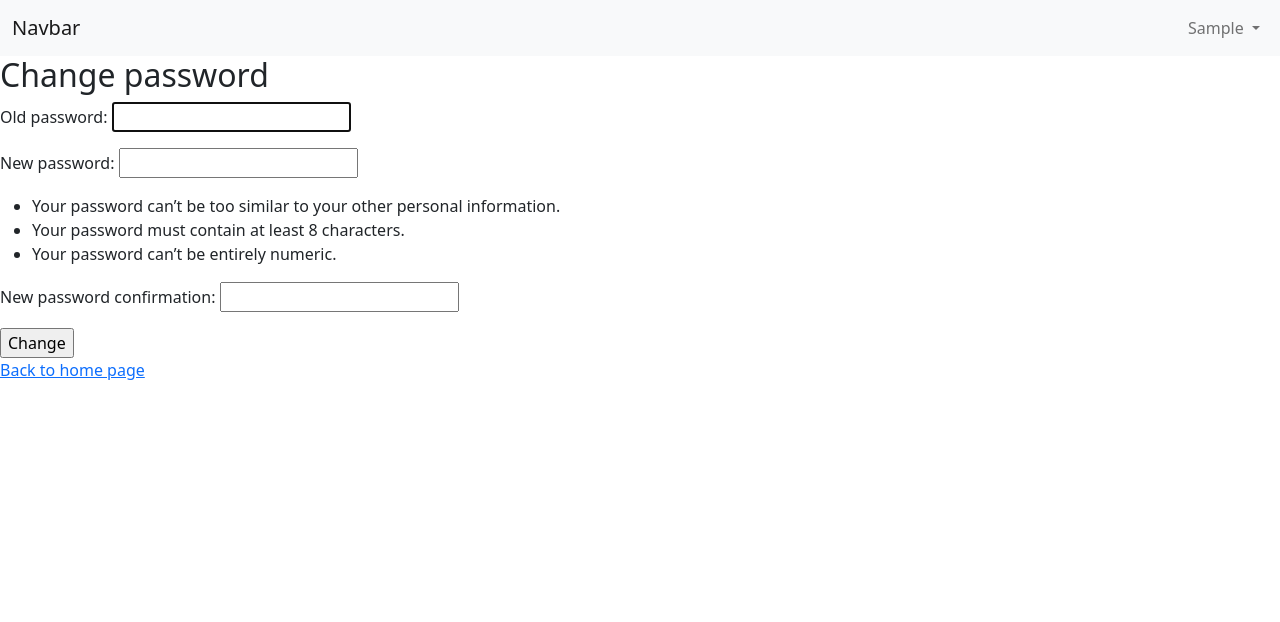
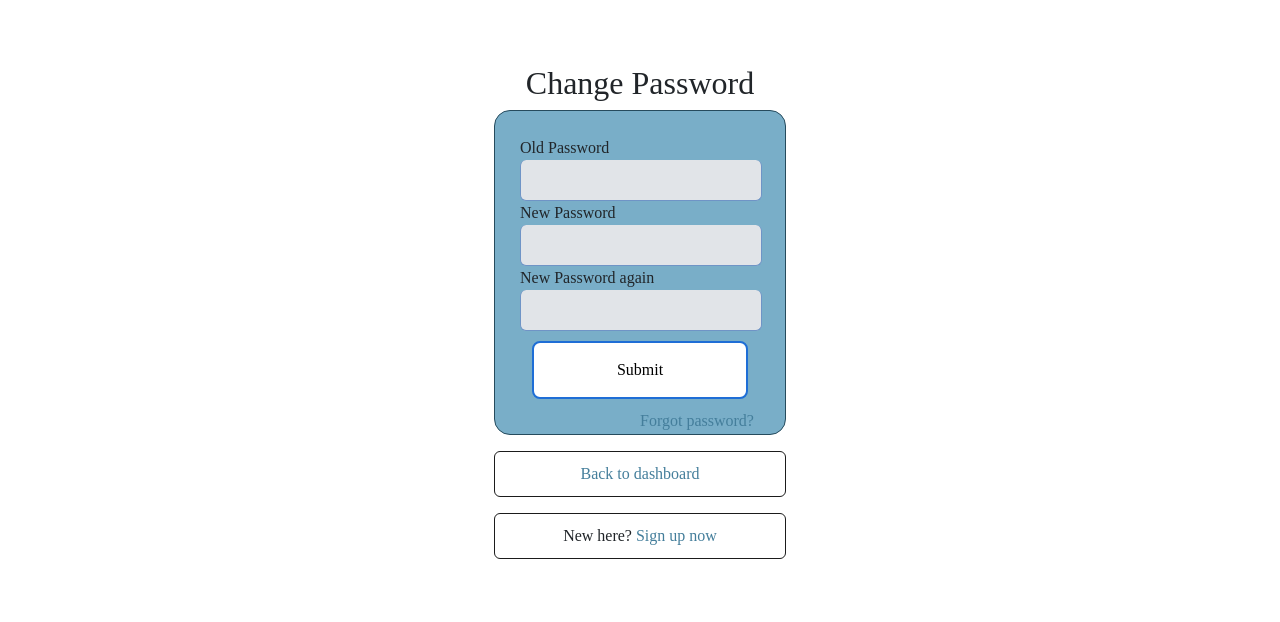
Before and after one commit to Ceres445/Team-10-Python-Project, a Django app: a page that uses SchoolApp/home/templates/base.html in a window 1280 px wide. Shown: the top 622 px of the page. Run offline with Django 3.2, Linux system fonts and the light colour scheme; the visitor is signed in with stand-in values (Sample User, id 1).

Commit message:
completed templates

```diff
--- a/SchoolApp/home/static/home/style.css
+++ b/SchoolApp/home/static/home/style.css
@@ -4,3 +4,27 @@
 .collapse {
 	display: flex;
 }
+body {
+	font-family: "Roboto Mono", serif;
+}
+a {
+	color: #447e9b;
+	text-decoration: none;
+}
+.submit:hover {
+	background-color: #1e6ed6;
+	color: white;
+	box-shadow: 0 12px 16px 0 rgba(0, 0, 0, 0.24),
+		0 17px 0 0 rgba(0, 0, 0, 0.19);
+}
+.submit {
+	background-color: white;
+	width: 90%;
+	color: black;
+	padding: 15px;
+	margin: 10px 0;
+	border-radius: 8px;
+	cursor: pointer;
+	transition-duration: 0.4s;
+	border: 2px solid #1e6ed6;
+}
--- a/SchoolApp/home/static/registration/login.css
+++ b/SchoolApp/home/static/registration/login.css
@@ -1,5 +1,7 @@
-body {
-	font-family: Roboto, sans-serif;
+*{
+	box-sizing: border-box;
+}
+body{
 	background-color: white;
 	/*rgb(13, 17, 23);*/
 	text-align: center;
@@ -9,12 +11,6 @@ body {
     --mode: dark;
 
 }
-
-body{
-  font-family: Roboto, Helvetica, sans-serif;
-  background-color: white;
-  text-align: center;
-}
 .redirect {
 	margin-top: 16px;
 	border: #1b1b1b 1px solid;
@@ -22,20 +18,9 @@ body{
 	padding: 10px;
 }
 .form-container {
-	width: 340px;
+	width: 420px;
 	padding: 5%;
 	margin: 0 auto 10px;
-}
-.submit {
-	background-color: white;
-	width: 90%;
-	color: black;
-	padding: 15px;
-	margin: 10px 0;
-	border-radius: 8px;
-	cursor: pointer;
-	transition-duration: 0.4s;
-	border: 2px solid #1e6ed6;
 }
 .input-label {
 	text-align: left;
@@ -43,25 +28,15 @@ body{
 input[type='text'],
 input[type='password'],
 input[type='email'] {
-	width: 400px;
-	max-width: 90%;
-	margin: 8px 0;
-	padding: 12px 20px;
+	max-width: 100%;
+	padding: 8px 20px;
 	display: inline-block;
-	box-sizing: border-box;
-	text-align: center;
 	background-color: rgb(225, 228, 232);
 	border: 1px solid #6f94c6;
 	border-top: 0;
 	border-radius: 6px;
 }
 
-.submit:hover {
-	background-color: #1e6ed6;
-	color: white;
-	box-shadow: 0 12px 16px 0 rgba(0, 0, 0, 0.24),
-		0 17px 0 0 rgba(0, 0, 0, 0.19);
-}
 .container {
 	border: #264b5d 1px solid;
 	padding: 25px;
@@ -88,10 +63,6 @@ input[type='email'] {
 	border-color: rgb(255, 123, 114);
 	border-style: solid;
 }
-a {
-	color: #447e9b;
-	text-decoration: none;
-}
 .forgot-link {
 	position: absolute !important;
 }
--- a/SchoolApp/home/templates/base.html
+++ b/SchoolApp/home/templates/base.html
@@ -4,7 +4,7 @@
 	<head>
 		<meta charset="UTF-8" />
 		<meta http-equiv="X-UA-Compatible" content="IE=edge" />
-		<meta name="viewport" content="width=device-width, initial-scale=1.0" />
+		<meta name="viewport" content="width=device-width, initial-scale=1.0"/>
 		<title>{% block title %} School Portal{% endblock %}</title>
 		<link
 			href="https://cdn.jsdelivr.net/npm/bootstrap@5.0.1/dist/css/bootstrap.min.css"
@@ -69,8 +69,8 @@
 								<li>
 									<a
 										class="dropdown-item"
-										href="{% url 'password_reset' %}"
-										>Reset Password</a
+										href="{% url 'password_change' %}"
+										>Change Password</a
 									>
 								</li>
 								<li><hr class="dropdown-divider" /></li>
--- a/SchoolApp/home/templates/registration/password_change_form.html
+++ b/SchoolApp/home/templates/registration/password_change_form.html
@@ -1,10 +1,57 @@
-{% extends 'base.html' %} {% block content %}
-<h2>Change password</h2>
-
-<form method="post">
-	{% csrf_token %} {{ form.as_p }}
-	<input type="submit" value="Change" />
-</form>
-
-<a href="{% url 'index' %}">Back to home page</a>
+{% extends 'registration/registration_base.html' %}
+{% block form_title %} Change Password {% endblock %}
+{% block form %}
+<div class="container">
+    <div class="input-label">
+        <label for="{{ form.old_password.id_for_label }}"
+            >Old Password
+        </label>
+        {{ form.old_password.errors }}
+    </div>
+    <label>
+        <input
+            type="password"
+            name="{{ form.old_password.name }}"
+            id=" {{ form.old_password.id_for_label }}"
+            autocomplete="current-password"
+            required
+        />
+    </label>
+    <div class="input-label">
+        <label for="{{ form.new_password1.id_for_label }}"
+            >New Password
+        </label>
+         {{ form.new_password1.errors }}
+    </div>
+    <label>
+        <input
+            type="password"
+            name="{{ form.new_password1.name }}"
+            id=" {{ form.new_password1.id_for_label }}"
+            required
+        />
+    </label>
+    <div class="input-label">
+        <label for="{{ form.new_password2.id_for_label }}"
+            >New Password again
+        </label>
+         {{ form.new_password2.errors }}
+    </div>
+    <label>
+        <input
+            type="password"
+            name="{{ form.new_password2.name }}"
+            id=" {{ form.new_password2.id_for_label }}"
+            required
+        />
+    </label>
+    <br />
+    <input class="submit" type="submit" name="Change Password " /><br />
+    <a
+        class="forgot-link"
+        tabindex="0"
+        href="{% url 'password_reset' %}"
+        >Forgot password?
+    </a>
+</div>
 {% endblock %}
--- a/SchoolApp/home/templates/registration/password_reset_done.html
+++ b/SchoolApp/home/templates/registration/password_reset_done.html
@@ -1,5 +1,5 @@
 {% extends 'base.html' %} {% block content %}
 <h2>Password reset done</h2>
-
+<p> Please check mail for an email from us, containing the details</p>
 <a href="{% url 'login' %}">Back to login</a>
 {% endblock %}
--- /dev/null
+++ b/SchoolApp/home/templates/registration/registration_base.html
@@ -0,0 +1,36 @@
+{% extends 'base.html' %}
+{% load static %}
+{% block extra_head %}
+<link
+	rel="stylesheet"
+	type="text/css"
+	href=" {% static 'registration/login.css' %}"
+/>
+{% endblock %} {% block navbar %} {% endblock %}
+{% block content %}
+<div class="form-container">
+    <div style="text-align: center"><h2>{% block form_title %}{% endblock %}</h2></div>
+
+{% if form.non_field_errors %}
+    {% if form.non_field_errors|length > 1 %}
+        <ul class="errorlist">
+            {% for error in form.non_field_errors %}
+               <li class="error">{{ error|escape }}</li>
+            {% endfor %}
+        </ul>
+
+    {% else %}
+        <div class="errorlist">
+            <p class="error">{{ form.non_field_errors.0 }}</p>
+        </div>
+    {% endif %}
+{% endif %}
+    <form method="post">{% csrf_token %} {% block form %}{% endblock %}</form>
+    <div class="redirect">
+        <a href="{% url 'home_page' %}">Back to dashboard</a>
+    </div>
+    <div class="redirect">
+        New here? <a href="{% url 'register' %}">Sign up now</a>
+    </div>
+</div>
+{% endblock %}
--- a/SchoolApp/home/views.py
+++ b/SchoolApp/home/views.py
@@ -14,7 +14,7 @@ def index(request):
 def register(request):
     if request.method == "GET":
         return render(
-            request, "home/register.html",
+            request, "registration/register.html",
             {"form": CustomUserCreationForm}
         )
     elif request.method == "POST":
@@ -26,6 +26,6 @@ def register(request):
         else:
             # form is invalid, return error
             return render(
-                request, "home/register.html",
+                request, "registration/register.html",
                 {"form": form}
             )
```
Also changed, not shown: SchoolApp/home/templates/home/register.html (deleted, +0 -91 lines), SchoolApp/home/templates/registration/login.html (+4 -41 lines), SchoolApp/home/templates/registration/password_reset_form.html (+20 -9 lines), SchoolApp/home/templates/registration/register.html (added, +68 -0 lines).
